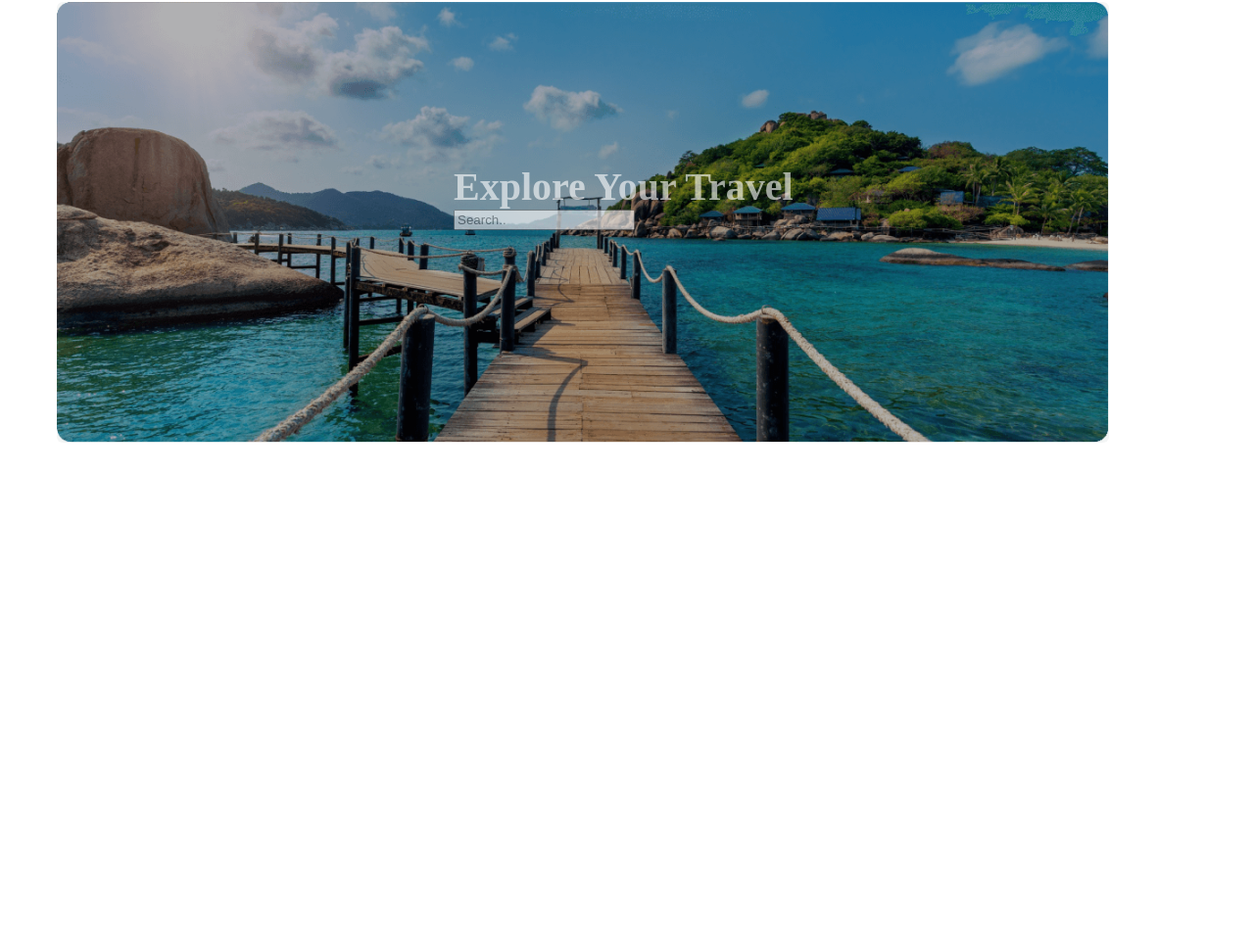
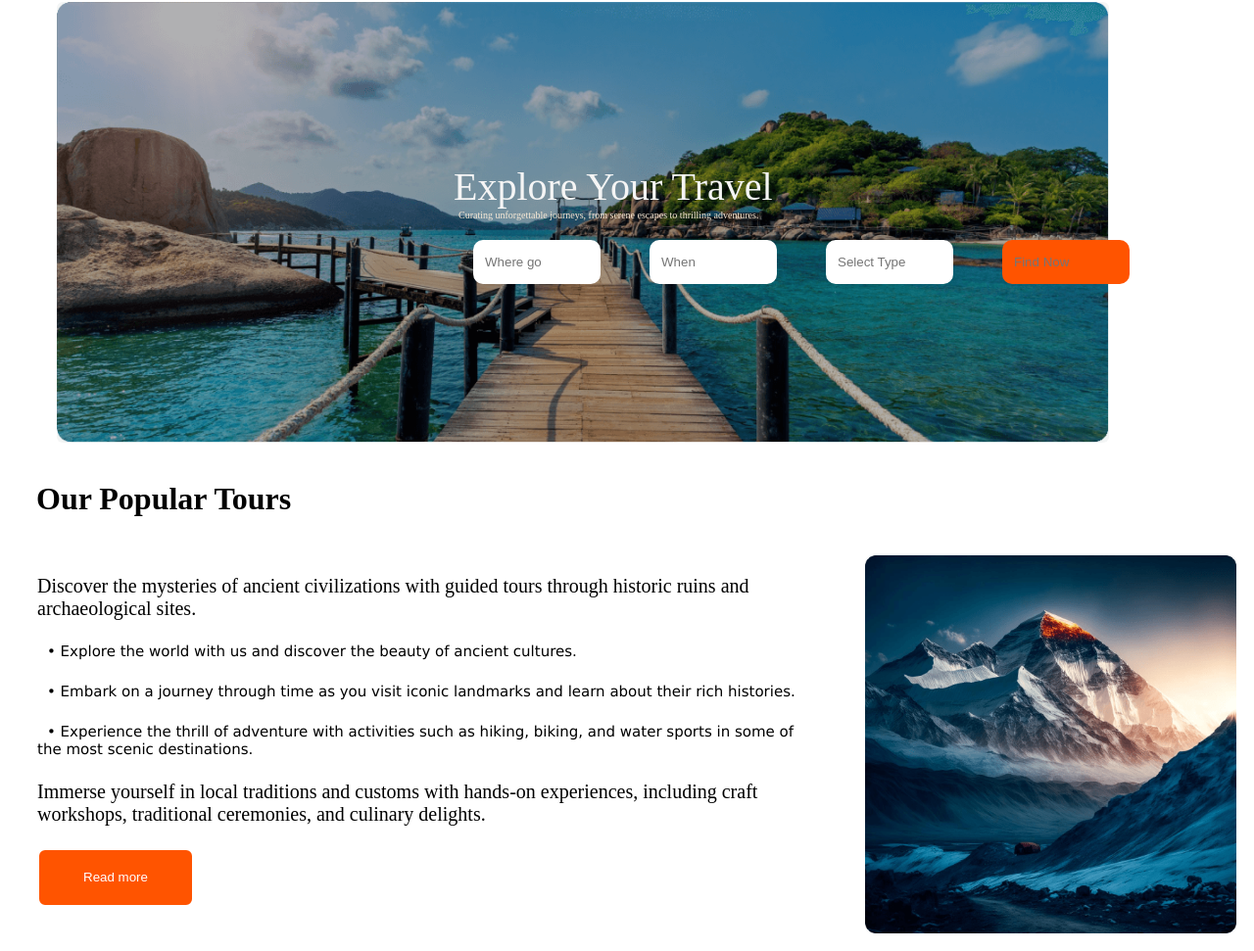
Before and after one commit to md-ezaz-ahamed/Unique-Travel-Agency, a plain HTML site: page index.html in a window 1280 px wide. Shown: the part 158-1129 px from the top of the page at 98% size. Before the commit the page ends 800 px from the top, so only its background shows below. Drawn offline with Linux system fonts and the light colour scheme.

Commit message:
Our Popular Tours section complete

```diff
--- a/index.html
+++ b/index.html
@@ -23,12 +23,44 @@
     <!-- --------- Hero section --------------- -->
     <div class="image-container">
         <img class="cover-pic" src="./Images/Hero-cover.png" alt="hero image">
-        <p class="hero-text">Explore Your Travel <br>
+        <p class="hero-text">Explore Your Travel
+            <br>
+            <span class="hero-text-2">Curating unforgettable journeys, from serene escapes to thrilling adventures.</span>
+            <br>
 
-            <!-- Dolor sit amet consectetur. Nullam suspendisse vitae ultricies dolor adipiscing. In et odio enim ac quis sapien urna eu phasellus. -->
-            <input type="text" placeholder="Search..">
+            <input class="whereGo" type="text" placeholder="Where go">
+            <input class="when" type="text" placeholder="When">
+            <input class="selectType" type="text" placeholder="Select Type">
+            <input class="findNow" type="text" placeholder="Find Now">
+
         </p>
+    </div>
+   <!-- -------------------- Our Popular Tours -------------------------------- -->
+
+        <h1 class="popular-tours">Our Popular Tours</h1>
+        <div class="popular-container">
+        <p class="popular-peraghraph">Discover the mysteries of ancient civilizations with guided tours through historic ruins and archaeological sites.
+            <br>
+            <br>
+            <span class="popular-peraghraph-2">• Explore the world with us and discover the beauty of ancient cultures.</span>
+            <br><br>
+            <span class="popular-peraghraph-2">• Embark on a journey through time as you visit iconic landmarks and learn about their rich histories.</span>
+            <br><br>
+            <span class="popular-peraghraph-2">• Experience the thrill of adventure with activities such as hiking, biking, and water sports in some of the most scenic destinations.</span>
+            <br><br>
+            <span class="popular-lastPoint">Immerse yourself in local traditions and customs with hands-on experiences, including craft workshops, traditional ceremonies, and culinary delights.</span>
+            <br><br>
+            <button class="readMore">Read more</button>
+
+
+
+
+
+
+        </p>
+        <img class="popular-img" src="./Images/Rectangle 4.png">
 
     </div>
+
 </body>
 </html>
--- a/styles.css
+++ b/styles.css
@@ -61,10 +61,109 @@ font-weight: 800;
     position: absolute; /* Position the text absolutely within the container */
     top: 130px;
     left: 450px; /* Adjust the position from the left edge */
-    color: white; /* Set the text color */
+    color: whitesmoke; /* Set the text color */
     font-size: 40px; /* Set the font size */
-    opacity: 0.6;
-    font-weight: 800;
+    /* opacity: 0.6; */
+    font-weight: 500;
     padding: 5px; /* Add padding around the text */
 
 }
+.hero-text-2{
+
+ font-size: 10px;
+ font-family: 'Times New Roman', Times, serif;
+ padding: 5px;
+ color: antiquewhite;
+ font-weight: lighter;
+
+}
+.whereGo{
+    /* display: flex; */
+    align-items: center;
+    justify-content: center;
+    padding: 10px;
+    margin: 20px;
+    width: 130px;
+    height: 45px;
+    border-radius: 10px;
+    color: white;
+    border: 2px solid white;
+}
+.when, .selectType {
+    align-items: center;
+    justify-content: center;
+    padding: 10px;
+    margin: 20px;
+    width: 130px;
+    height: 45px;
+    border-radius: 10px;
+    color: rgb(119, 30, 30);
+    border: 2px solid white;
+}
+
+.findNow {
+    align-items: center;
+    justify-content: center;
+    padding: 10px;
+    margin: 20px;
+    width: 130px;
+    height: 45px;
+    border-radius: 10px;
+    background-color: #FF5400;
+    color: white;
+    border: 2px solid transparent;
+}
+
+.when:hover, .selectType:hover{
+    background-color: #FF5400;
+}
+
+.popular-tours{
+padding: 19px;
+margin: 10px;
+font-weight: 900;
+}
+
+.popular-peraghraph{
+    padding: 10px;
+    margin: 20px;
+    justify-content: center;
+    font-size: 20px;
+    font-family: 'Times New Roman', Times, serif;
+    font-weight: 400;
+}
+
+.popular-img{
+    display: flex;
+    width: 30%;
+    margin-left: 10px;
+    padding: 10px;
+    border-radius: 16px;
+
+}
+.popular-container{
+ display: flex;
+}
+
+.popular-peraghraph-2{
+    padding: 10px;
+    margin: auto;
+    font-family: 'Lucida Sans', 'Lucida Sans Regular', 'Lucida Grande', 'Lucida Sans Unicode', Geneva, Verdana, sans-serif;
+    justify-content: center;
+    font-size:15px;
+    font-weight: 400;
+
+}
+.popular-lastPoint{
+
+    font-weight: 300;
+
+}
+.readMore{
+ height: 60px;
+ width: 160px;
+ border-radius: 8px;
+background: #FF5400;
+color: white;
+border: 2px solid white;
+}
```
Also changed, not shown: 1 other file.
